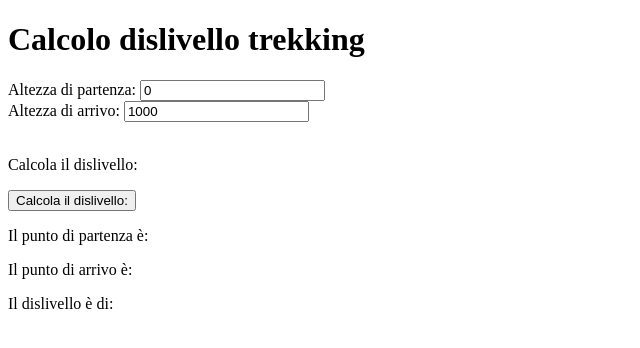
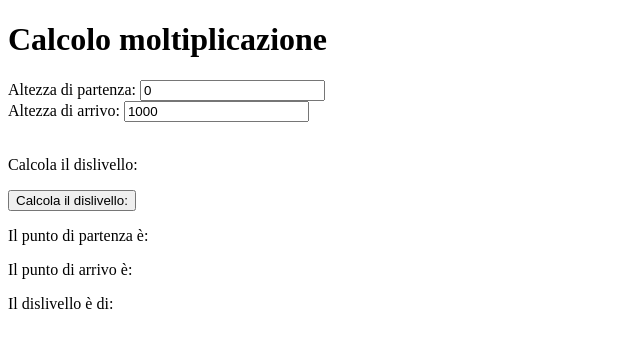
Before and after one commit to SamueleFiandaca/samufianda, a plain HTML site: page index.html in a window 1280 px wide. Shown: the whole page, without its empty margins (0-640 px from the left). Drawn offline with Linux system fonts and the light colour scheme.

Commit message:
Update index.html

```diff
--- a/index.html
+++ b/index.html
@@ -1,7 +1,7 @@
 <!DOCTYPE html>
 <html>
 <body>
-<h1>Calcolo dislivello trekking </h1>
+<h1>Calcolo moltiplicazione </h1>
 <form id="frm1" >
  Altezza di partenza: <input type="text" name="Hbase" value="0"><br>
  Altezza di arrivo: <input type="text" name="HArrivo" value="1000"><br><br>
```
